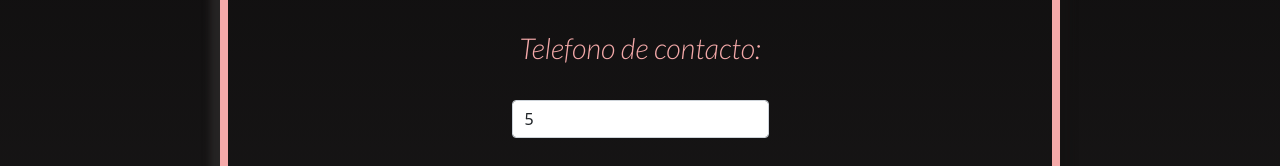
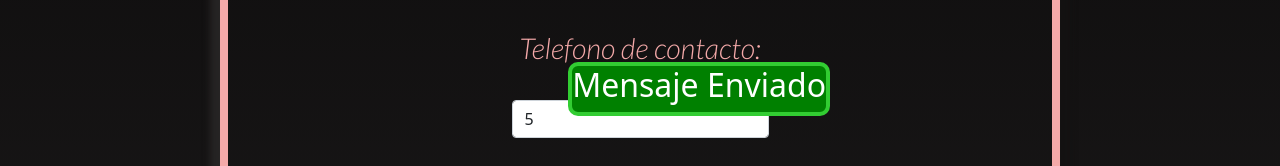
Before and after one commit to JonatanNahuelPalavecino/di-disculpidas, a plain HTML site: page pages/solicitatuturno.html in a window 1280 px wide. Both pictures are taken after typing "Sample", "Sample", "5", "Sample" into the empty fields and a click on the input "ENVIAR". Shown: the part 938-1104 px from the top of the page. Drawn offline with nearby package versions, Linux system fonts and the light colour scheme; files that its build step writes are made by us from their sources; a web font is replaced by a local one.

Commit message:
Tercer commit: definiendo a click como evento

```diff
--- a/js/archivo.js
+++ b/js/archivo.js
@@ -1,7 +1,7 @@
 const btnEnviar = document.getElementById('btn-enviar');
 const contenedor = document.getElementById('body')
 
-btnEnviar.addEventListener ('submit', () => {
+btnEnviar.addEventListener ('click', () => {
     const div = document.createElement('div')
     div.className = "mensaje"
     div.innerHTML = `
--- a/sass/partials/layout/_main-solicitatuturno.scss
+++ b/sass/partials/layout/_main-solicitatuturno.scss
@@ -191,7 +191,7 @@
 .mensaje {
   color: white;
     position: absolute;
-    top: 350px;
+    top: 1000px;
     right: 450px;
     border: 4px solid limegreen;
     background-color: green;
```
